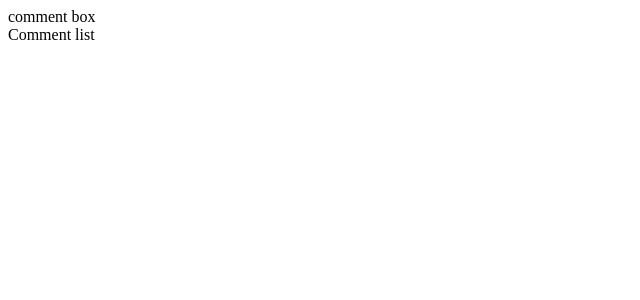
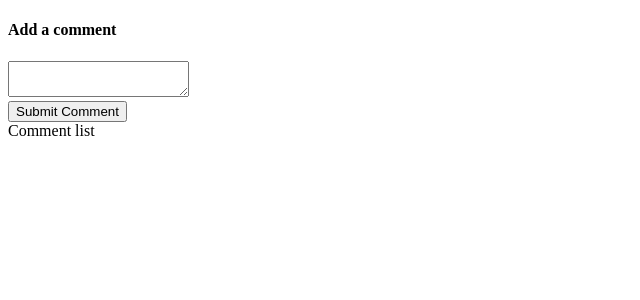
Before and after one commit to Terence1991/testing, a React (Create React App) app: page / in a window 1280 px wide. Shown: the top 300 px of the page, without its empty margins (0-640 px from the left). Built offline with nearby package versions, Linux system fonts and the light colour scheme.

Commit message:
comment box refactored

```diff
--- a/src/Components/CommentBox.js
+++ b/src/Components/CommentBox.js
@@ -1,8 +1,18 @@
-import React from "react"
+import React, { Component } from "react"
 
 
-export default () => {
-  return (
-    <div>comment box</div>
-  )
+class CommentBox extends Component {
+  render() {
+    return (
+      <form>
+        <h4>Add a comment</h4>
+        <textarea/>
+        <div>
+          <button>Submit Comment</button>
+        </div>
+      </form>
+    )
+  }
 }
+
+export default CommentBox;
```
Also changed, not shown: 1 other file (tests, documents, lock files or other folders).
